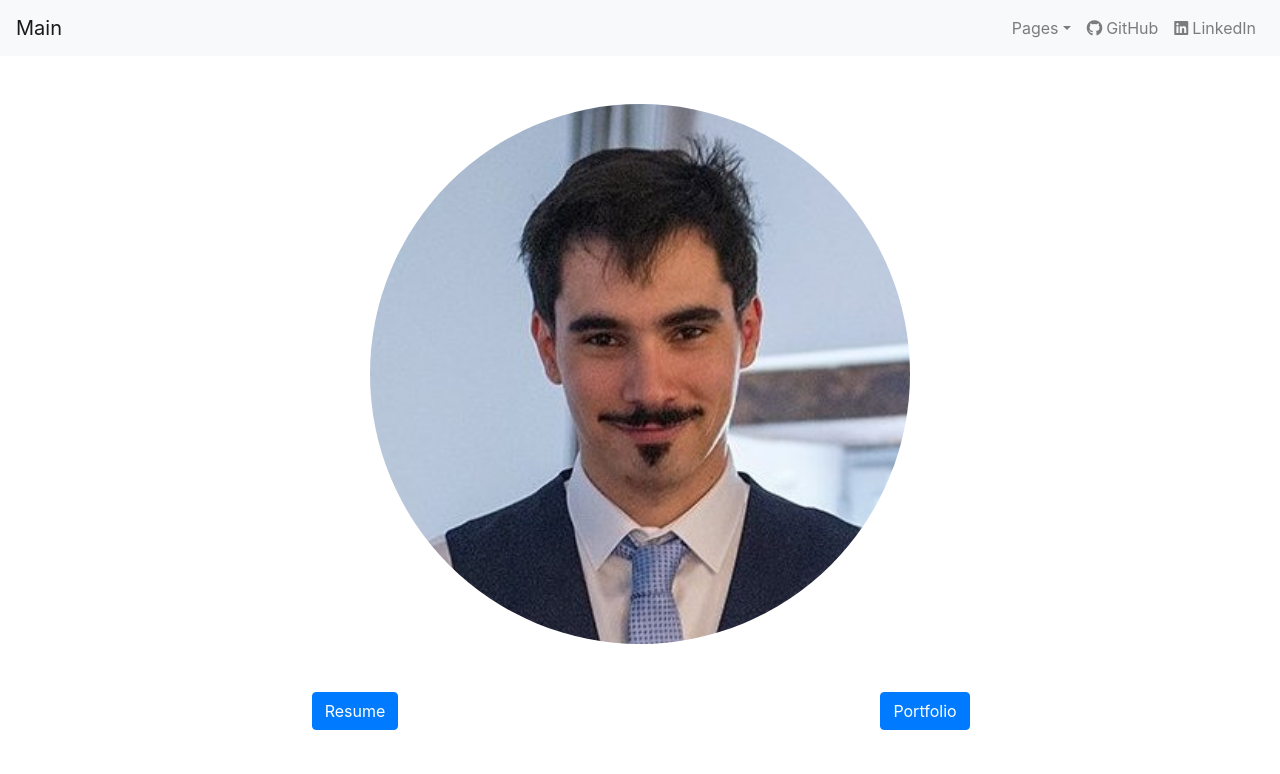
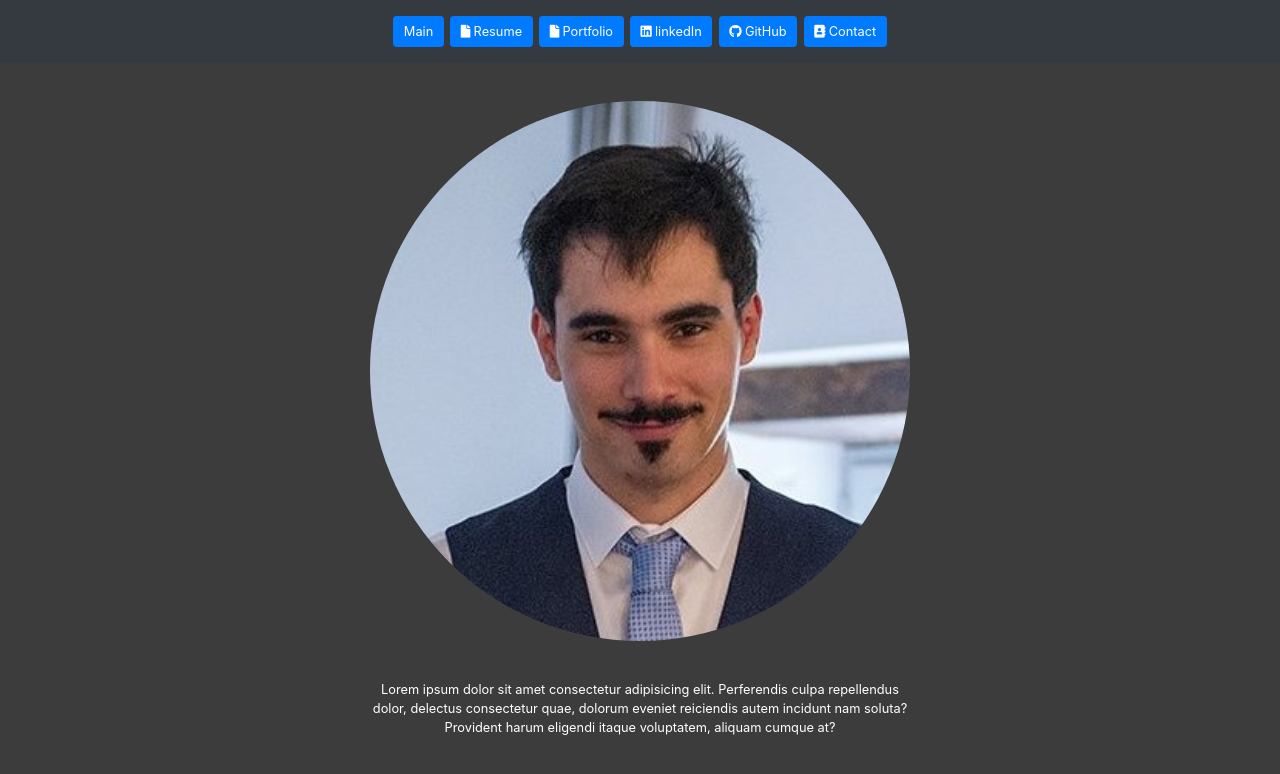
Before and after one commit to DrKhyz/My-Resume, a React (Create React App) app: page / in a window 1280 px wide. Shown: the top 774 px of the page. Built offline with nearby package versions, Linux system fonts and the light colour scheme.

Commit message:
reworking all site. adding path to github, resume and linkedin

```diff
--- a/src/App.css
+++ b/src/App.css
@@ -1,3 +1,23 @@
 .profilPicStyle {
-	border-radius: 50%;
+  border-radius: 50%;
 }
+
+body {
+  background: #3c3c3c;
+}
+
+* {
+  font-size: 1vw !important;
+}
+
+@media screen and (max-width: 1000px) {
+  * {
+    font-size: 1.5vw !important;
+  }
+}
+
+@media screen and (max-width: 767px) {
+  * {
+    font-size: 2vw !important;
+  }
+}
--- /dev/null
+++ b/src/Contact.jsx
@@ -0,0 +1,7 @@
+import React from 'react'
+
+const Contact = props => {
+  return <div>contact me</div>
+}
+
+export default Contact
--- a/src/Main.jsx
+++ b/src/Main.jsx
@@ -1,29 +1,26 @@
-import React from 'react';
-import { Row, Col, Container, Button, CardImg } from 'reactstrap';
-import { Link } from 'react-router-dom';
+import React from 'react'
+import { Row, Col, Container, CardImg } from 'reactstrap'
 
 const Main = props => {
   return (
-		<Container className='text-center'>
+    <Container className="text-center text-white">
       <Row>
         <Col xs={{ size: 10, offset: 1 }} sm={{ size: 6, offset: 3 }}>
-					<CardImg src={props.infos.pic} className='profilPicStyle my-5' />
+          <CardImg src={props.infos.pic} className="profilPicStyle my-5" />
         </Col>
       </Row>
       <Row>
-				<Col xs='12' lg='6'>
-					<Link to='/resume'>
-						<Button color='primary'>Resume</Button>
-					</Link>
-				</Col>
-				<Col xs='12' lg='6'>
-					<Link to='/portfolio'>
-						<Button color='primary'>Portfolio</Button>
-					</Link>
+        <Col xs="12" lg={{ size: 6, offset: 3 }}>
+          <p>
+            Lorem ipsum dolor sit amet consectetur adipisicing elit. Perferendis
+            culpa repellendus dolor, delectus consectetur quae, dolorum eveniet
+            reiciendis autem incidunt nam soluta? Provident harum eligendi
+            itaque voluptatem, aliquam cumque at?
+          </p>
         </Col>
       </Row>
     </Container>
-	);
-};
+  )
+}
 
-export default Main;
+export default Main
--- a/src/MenuBar.jsx
+++ b/src/MenuBar.jsx
@@ -1,53 +1,49 @@
-import React, { useState } from 'react';
-import {
-	Collapse,
-	Navbar,
-	NavbarToggler,
-	NavbarBrand,
-	Nav,
-	NavItem,
-	NavLink,
-	UncontrolledDropdown,
-	DropdownToggle,
-	DropdownMenu,
-	DropdownItem,
-} from 'reactstrap';
+import React, { useState } from 'react'
+import { Collapse, Navbar, NavbarToggler, Nav } from 'reactstrap'
+import MenuButton from './MenuButton'
 
 const MenuBar = () => {
-	const [isOpen, setIsOpen] = useState(false);
+  const [isOpen, setIsOpen] = useState(false)
   return (
     <div>
-			<Navbar color='light' light expand='md' className='text-center'>
-				<NavbarBrand href='/'>Main</NavbarBrand>
-				<NavbarToggler onClick={() => setIsOpen(!isOpen)} />
+      <Navbar color="dark" dark expand="md" className="text-center">
+        <NavbarToggler className="mx-auto" onClick={() => setIsOpen(!isOpen)} />
         <Collapse isOpen={isOpen} navbar>
-					<Nav className='ml-auto' navbar>
-						<UncontrolledDropdown nav inNavbar>
-							<DropdownToggle nav caret>
-								Pages
-							</DropdownToggle>
-							<DropdownMenu right>
-								<DropdownItem href='/resume'>Resume</DropdownItem>
-								<DropdownItem href='/portfolio'>PortFolio</DropdownItem>
-							</DropdownMenu>
-						</UncontrolledDropdown>
-						<NavItem>
-							<NavLink href='https://github.com/DrKhyz/' target='blank'>
-								<i className='fab fa-github mr-1' />
-								GitHub
-							</NavLink>
-						</NavItem>
-						<NavItem>
-							<NavLink href='https://www.linkedin.com/in/jonathan-galvao-diniz/' target='blank'>
-								<i className='fab fa-linkedin mr-1' />
-								LinkedIn
-							</NavLink>
-						</NavItem>
+          <Nav className=" d-flex m-2 mx-auto" navbar>
+            <MenuButton label="Main" link="/" />
+            <MenuButton
+              label="Resume"
+              link="/resume"
+              icon="fas fa-file mr-1"
+              openNewTab
+            />
+            <MenuButton
+              label="Portfolio"
+              link="/portfolio"
+              icon="fas fa-file mr-1"
+            />
+            <MenuButton
+              label="linkedIn"
+              link="/linkedin"
+              icon="fab fa-linkedin mr-1"
+              openNewTab
+            />
+            <MenuButton
+              label="GitHub"
+              link="/github"
+              icon="fab fa-github mr-1"
+              openNewTab
+            />
+            <MenuButton
+              label="Contact"
+              link="/resume/contact"
+              icon="fas fa-address-book mr-1"
+            />
           </Nav>
         </Collapse>
       </Navbar>
     </div>
-	);
-};
+  )
+}
 
-export default MenuBar;
+export default MenuBar
--- /dev/null
+++ b/src/MenuButton.jsx
@@ -0,0 +1,23 @@
+import React from 'react'
+import { Button } from 'reactstrap'
+import { NavLink } from 'react-router-dom'
+
+const MenuButton = ({ link, color, icon, label, openNewTab }) => {
+  const newtab = openNewTab ? '_blank' : null
+  return (
+    <NavLink
+      exact
+      className="m-1"
+      activeClassName="text-warning"
+      to={link}
+      style={{ color: 'white', textDecoration: 'none' }}
+      target={newtab}
+    >
+      <Button className="w-100" color="primary">
+        <i className={icon} />
+        {label}
+      </Button>
+    </NavLink>
+  )
+}
+export default MenuButton
--- a/src/MyRouter.jsx
+++ b/src/MyRouter.jsx
@@ -1,10 +1,10 @@
-import React from 'react';
-import { BrowserRouter as Router, Route, Switch } from 'react-router-dom';
-import MenuBar from './MenuBar.jsx';
-import Resume from './Resume.jsx';
-import Main from './Main.jsx';
-import Portfolio from './Portfolio.jsx';
-import Data from './data.json';
+import React from 'react'
+import { BrowserRouter as Router, Route, Switch } from 'react-router-dom'
+import MenuBar from './MenuBar.jsx'
+import Main from './Main.jsx'
+import Portfolio from './Portfolio.jsx'
+import Contact from './Contact.jsx'
+import data from './data.json'
 
 const MyRouter = () => {
   return (
@@ -12,13 +12,36 @@ const MyRouter = () => {
       <div>
         <MenuBar />
         <Switch>
-					<Route path='/' exact component={() => <Main infos={Data.infos} />} />
-					<Route path='/resume' exact component={() => <Resume resume={Data.resume} />} />
-					<Route path='/portfolio' exact component={() => <Portfolio projects={Data.projects} />} />
+          <Route path="/" exact component={() => <Main infos={data.infos} />} />
+          <Route
+            path="/resume"
+            exact
+            component={() => (window.location = data.resume)}
+          />
+          <Route
+            path="/portfolio"
+            exact
+            component={() => <Portfolio projects={data.projects} />}
+          />
+          <Route
+            path="/linkedIn"
+            exact
+            component={() => (window.location = data.linkedInUrl)}
+          />
+          <Route
+            path="/github"
+            exact
+            component={() => (window.location = data.githubUrl)}
+          />
+          <Route
+            path="/resume/contact"
+            exact
+            component={() => <Contact info={data.contact} />}
+          />
         </Switch>
       </div>
     </Router>
-	);
-};
+  )
+}
 
-export default MyRouter;
+export default MyRouter
--- a/src/Portfolio.jsx
+++ b/src/Portfolio.jsx
@@ -1,19 +1,24 @@
-import React from 'react';
-import { Row, Col } from 'reactstrap';
-import Project from './Project.jsx';
+import React from 'react'
+import { Row, Col } from 'reactstrap'
+import Project from './Project.jsx'
 
 const Portfolio = props => {
   return (
     <div>
       <Row noGutters>
         {props.projects.map((project, i) => (
-					<Col lg='6' key={i}>
+          <Col
+            lg={{ offset: 0, size: 6 }}
+            xs={{ offset: 1, size: 10 }}
+            className="mb-2"
+            key={i}
+          >
             <Project {...project} />
           </Col>
         ))}
       </Row>
     </div>
-	);
-};
+  )
+}
 
-export default Portfolio;
+export default Portfolio
--- a/src/Project.jsx
+++ b/src/Project.jsx
@@ -1,20 +1,30 @@
-import React from 'react';
-import { Card, CardImg, CardText, CardBody, CardTitle, CardSubtitle, Button } from 'reactstrap';
+import React from 'react'
+import {
+  Card,
+  CardImg,
+  CardText,
+  CardBody,
+  CardTitle,
+  CardSubtitle,
+  Button,
+} from 'reactstrap'
 
 const Project = props => {
   return (
-		<Card className='text-center mt-1'>
-			<CardImg top width='100%' src={props.img} alt='Card image cap' />
+    <Card className="text-center text mt-1">
+      <CardImg top width="100%" src={props.img} alt="Card image cap" />
       <CardBody>
         <CardTitle>{props.title}</CardTitle>
         <CardSubtitle>{props.desc}</CardSubtitle>
-				<CardSubtitle>Techno : {props.technos.map(tech => tech + ' ')}</CardSubtitle>
+        <CardSubtitle>
+          Techno : {props.technos.map(tech => tech + ' ')}
+        </CardSubtitle>
         <CardText>{props.text}</CardText>
-				<Button className='m-1' href={props.url} target='blank'>
+        <Button className="m-1" href={props.url} target="blank">
           Go to website
         </Button>
-				<Button className='m-1' href={props.src} target='blank'>
-					<i className='fab fa-github' />
+        <Button className="m-1" href={props.src} target="blank">
+          <i className="fab fa-github" />
         </Button>
         <CardSubtitle>
           Date : from {props.startDate} to {props.endDate}
@@ -22,7 +32,7 @@ const Project = props => {
         <CardSubtitle>Team size : {props.team}</CardSubtitle>
       </CardBody>
     </Card>
-	);
-};
+  )
+}
 
-export default Project;
+export default Project
--- a/src/Resume.jsx
+++ /dev/null
@@ -1,7 +0,0 @@
-import React from 'react';
-
-const Resume = () => {
-	return <div>Resume in construction</div>;
-};
-
-export default Resume;
--- a/src/data.json
+++ b/src/data.json
@@ -1,5 +1,8 @@
 {
   "lastUpdate": "2017-10-20",
+  "githubUrl": "https://github.com/DrKhyz/",
+  "linkedInUrl": "https://www.linkedin.com/in/jonathan-galvao-diniz/",
+  "resume": "/resume/Profile.pdf",
   "infos": {
     "pic": "/images/profil.jpg"
   },
@@ -52,6 +55,5 @@
       "url": "https://drkhyz.github.io/Cryptids/",
       "src": "https://github.com/DrKhyz/Cryptids"
     }
-	],
-	"resume": [{}, {}, {}]
+  ]
 }
```
Also changed, not shown: 2 other files (tests, documents, lock files or other folders). Lines whose indentation alone changed are shown as unchanged.
